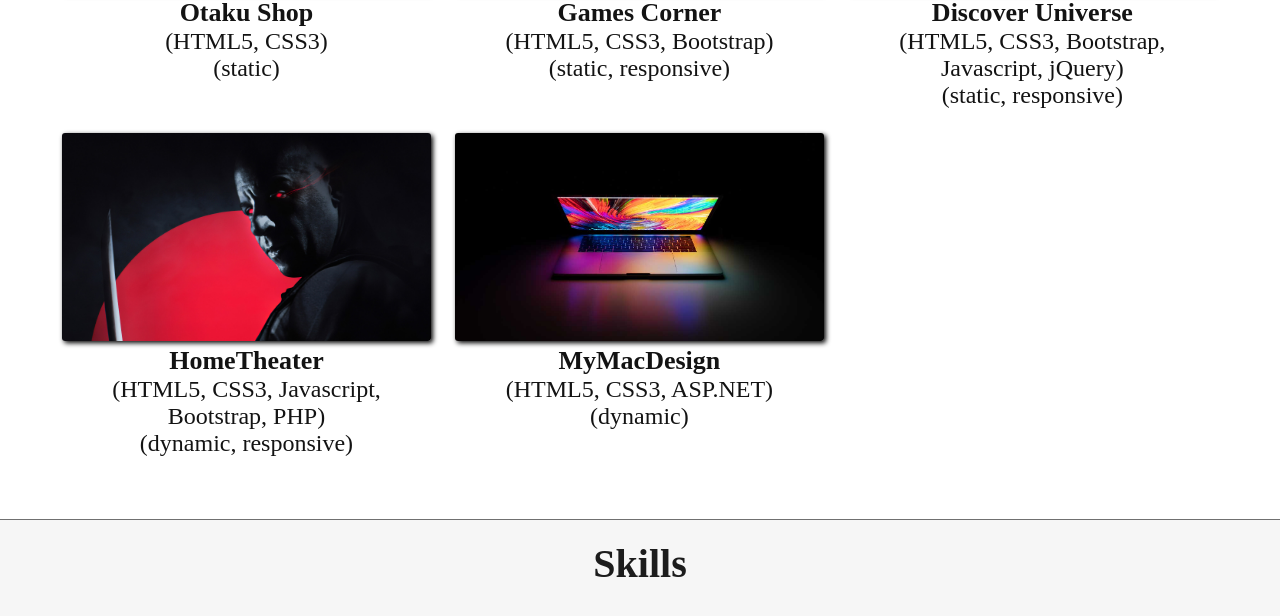
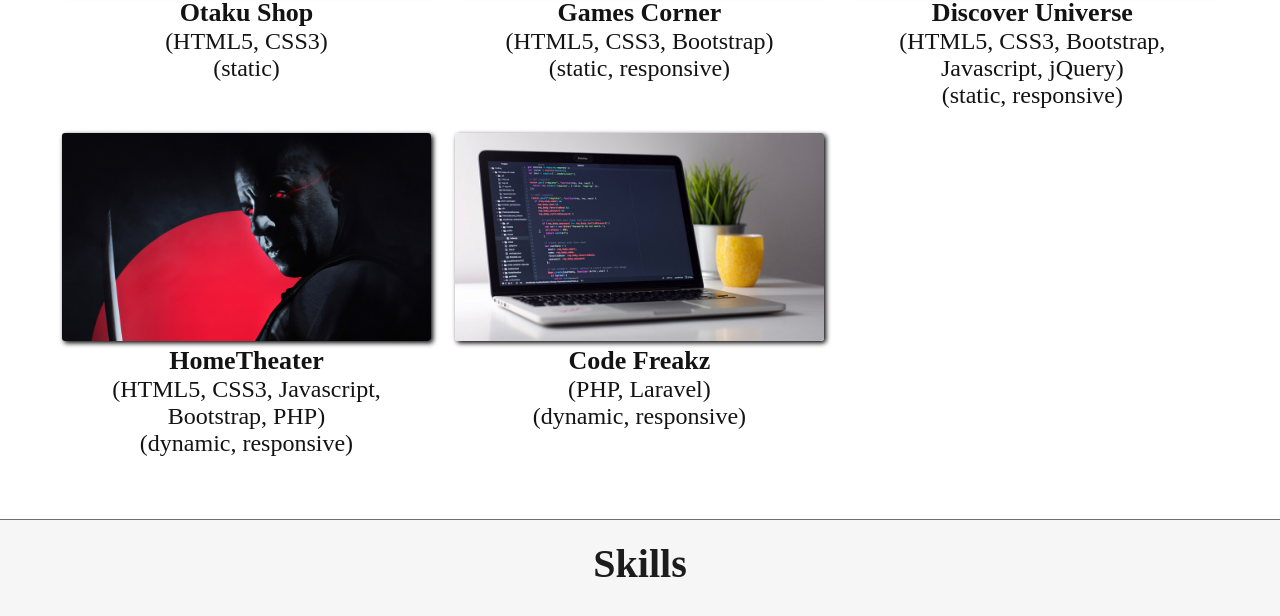
Before and after one commit to zarke998/web-portfolio, a plain HTML site: page index.html in a window 1280 px wide. Shown: the part 923-1539 px from the top of the page. Drawn offline with Linux system fonts and the light colour scheme; a web font is replaced by a local one.

Commit message:
feat: add CodeFreakz project

```diff
--- a/index.html
+++ b/index.html
@@ -59,9 +59,9 @@
                     <p>(HTML5, CSS3, Javascript, Bootstrap, PHP) <br> (dynamic, responsive)</p>
                 </div>
                 <div class="projectsListItem">
-                    <a href="index.html"><img src="images/projects/my-mac-design.jpg" alt="Project image"/></a>
-                    <h3>MyMacDesign</h3>
-                    <p>(HTML5, CSS3, ASP.NET) <br> (dynamic)</p>
+                    <a href="https://code-freakz.herokuapp.com/"><img src="images/projects/code-freakz.jpg" alt="Project image"/></a>
+                    <h3>Code Freakz</h3>
+                    <p>(PHP, Laravel) <br> (dynamic, responsive)</p>
                 </div>
                 <div class="cleaner"></div>
             </div>
```
Also changed, not shown: images/projects/code-freakz.jpg (added), images/projects/code-freakz.png (added).
